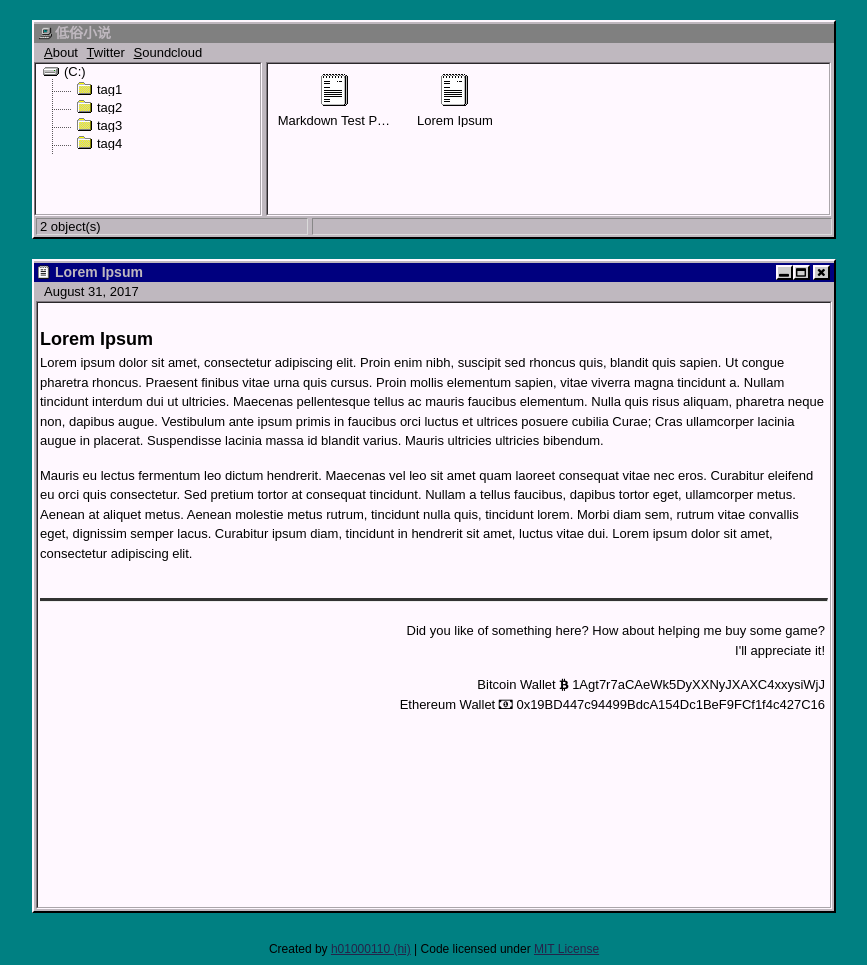
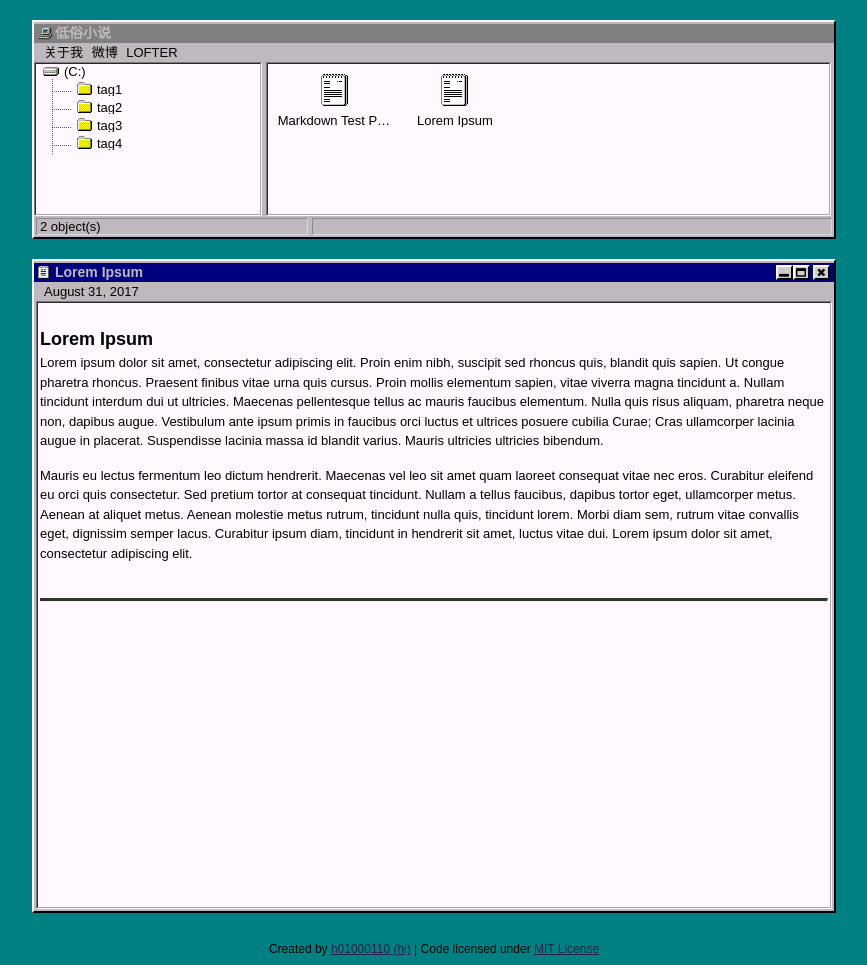
Before and after one commit to nightson1988/nightson1988.github.io, a Jekyll site: the page built from _posts/2017-08-31-lorem-ipsum.md, in a window 1280 px wide. Shown: the whole page, without its empty margins (206-1073 px from the left). Built offline with Jekyll 4.4.1, drawn with Linux system fonts in a browser that asks for light colours.

Commit message:
edit_donate_topbar

```diff
--- a/_data/tags.yml
+++ b/_data/tags.yml
@@ -1,5 +1,5 @@
 tag1:
-  name: 声入人心·张超X郑云龙
+  name: tag1
 
 tag2:
   name: tag2
--- a/_includes/donate.html
+++ b/_includes/donate.html
@@ -2,7 +2,5 @@
 <hr>
 <br>
 <div class="donate">
-	<p>Did you like of something here? How about helping me buy some game?<br>
-	I'll appreciate it!</p>
-	<p>Bitcoin Wallet <i class="fa fa-btc"></i> 1Agt7r7aCAeWk5DyXXNyJXAXC4xxysiWjJ<br>Ethereum Wallet <i class="fa fa-money"></i> 0x19BD447c94499BdcA154Dc1BeF9FCf1f4c427C16</p>
+	<p><br>
 </div>
--- a/_includes/topbar.html
+++ b/_includes/topbar.html
@@ -1,5 +1,5 @@
 <ul class="topbar">
-	<a href="/me"><li><u>A</u>bout</li></a>
-	<a href="http://twitter.com/h01000110" target="_blank"><li><u>T</u>witter</li></a>
-	<a href="http://soundcloud.com/h01000110" target="_blank"><li><u>S</u>oundcloud</li></a>
+	<a href="/me"><li>关于我</li></a>
+	<a href="https://weibo.com/nightson1988" target="_blank"><li>微博</li></a>
+	<a href="https://putongqingnian.lofter.com" target="_blank"><li>LOFTER</li></a>
 </ul>
```
Also changed, not shown: 1 other file.
